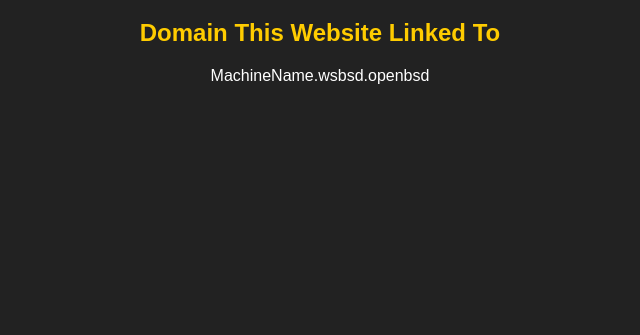
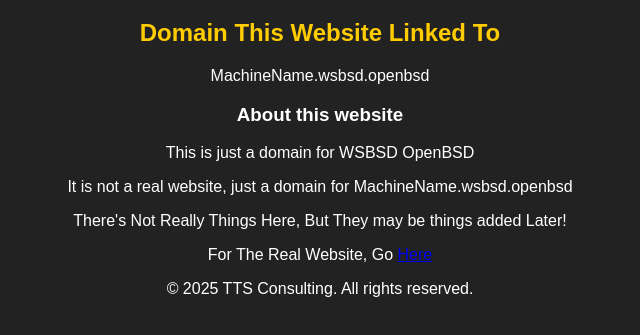
Before and after one commit to TTSConsulting/openbsd.wsbsd.org, a plain HTML site: page index.html in a window 1280 px wide. Shown: the part 61-396 px from the top of the page, without its empty margins (320-960 px from the left). Drawn offline with Linux system fonts and the light colour scheme.

Commit message:
Add content and footer to index.html for WSBSD website

```diff
--- a/index.html
+++ b/index.html
@@ -10,4 +10,13 @@
     <h1>OpenBSD For WSBSD</h1>
     <h2>Domain This Website Linked To</h2>
     <p>MachineName.wsbsd.openbsd</p>
+    <h3>About this website</h3>
+    <p>This is just a domain for WSBSD OpenBSD</p>
+    <p>It is not a real website, just a domain for MachineName.wsbsd.openbsd</p>
+    <p>There's Not Really Things Here, But They may be things added Later!</p>
+    <p>For The Real Website, Go <a href="https://coolis1362.github.io/wsbsd.org/">Here</a></p>
+    <footer>
+        <p>&copy; 2025 TTS Consulting. All rights reserved.</p>
+    </footer>
 </body>
+</html>
```
